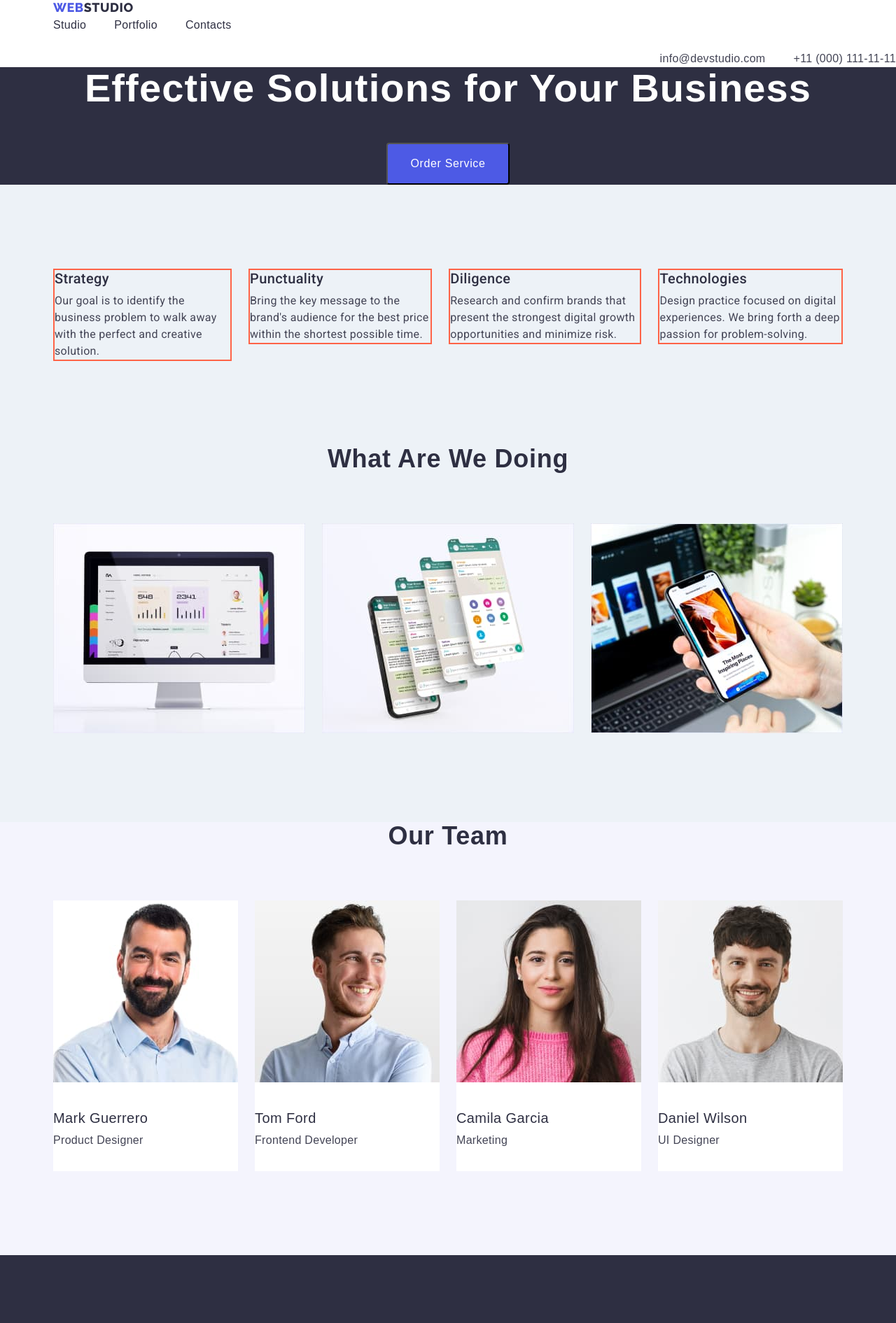
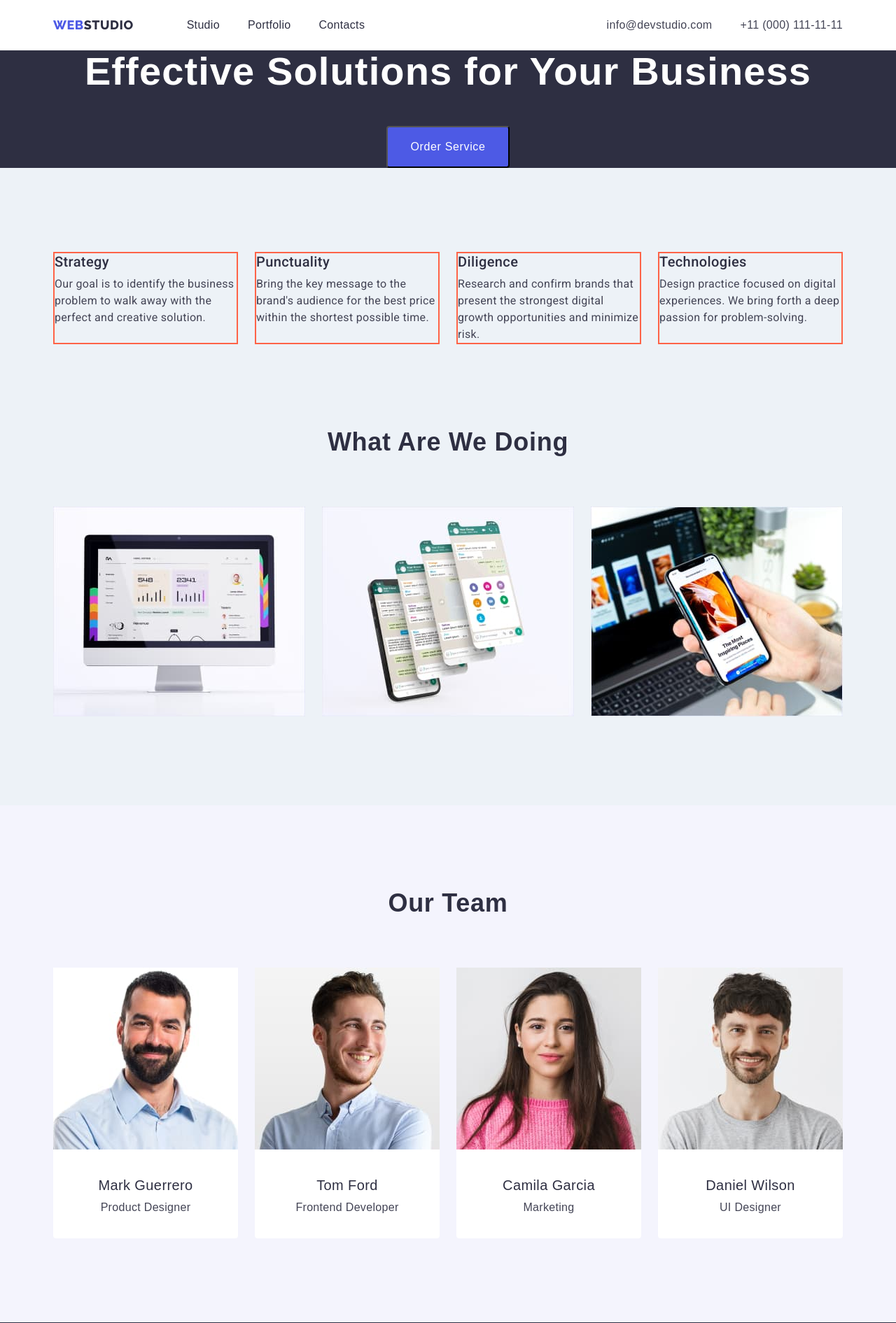
Before and after one commit to innovatsiya/goit-markup-hw-03, a plain HTML site: page index.html in a window 1280 px wide. Shown: the top 1891 px of the page at 70% size. Drawn offline with nearby package versions, Linux system fonts and the light colour scheme.

Commit message:
updated-header

```diff
--- a/css/styles.css
+++ b/css/styles.css
@@ -59,21 +59,32 @@ p {
   background: #ffffff;
 }
 
+.header-nav {
+  display: flex;
+  align-items: center;
+}
+
 .header-list {
   display: flex;
-  align-items: center;
-  gap: 40px;
+  margin-left: 76px;
 }
 
+.header-items + .header-items {
+  margin-left: 40px;
+}
+
+/* .header-items:last-child {
+  margin-right: 0px;
+} */
+
 .header-links {
-  display: block;
+  padding-top: 24px;
+  padding-bottom: 24px;
   font-weight: 500;
   font-size: 16px;
   line-height: 1.5;
   letter-spacing: 0.02em;
   color: #2e2f42;
-  padding-top: 24 px;
-  padding-bottom: 24px;
 }
 
 .header-links:hover,
@@ -81,19 +92,32 @@ p {
   color: #404bbf;
 }
 
+.header-items {
+  padding: 24px 0px;
+}
+
 .address {
+  margin-left: auto;
   font-style: normal;
 }
 
 .navigation {
-
+  display: flex;
+  align-items: center;
 }
 
 .address-list{
   display: flex;
-  align-items: center;
-  justify-content: flex-end;
   gap: 40px;
+}
+
+.address-items {
+
+}
+
+.address-links {
+  display: block;
+  padding: 24px 0px;
 }
 
 .address-list .address-links {
@@ -114,6 +138,10 @@ p {
   text-align: center;
   margin: 0;
   background: #2e2f42;
+}
+
+.hero-box {
+
 }
 
 .hero-name {
@@ -209,12 +237,11 @@ p {
 
 .benefits-list {
   display: flex;
-  align-items: flex-start;
-  flex-basis: calc((100% - 3*24px) / 4);
   gap: 24px;
 }
 
 .benefits-items {
+  flex-basis: calc((100% - 3*24px) / 4);
   border: 2px solid tomato;
 }
 
@@ -227,6 +254,7 @@ p {
   letter-spacing: 0.02em;
   color: #2e2f42;
 }
+
 .benefits-text {
   margin-top: 8px;
   font-family: "Roboto";
@@ -249,9 +277,12 @@ p {
 
 .services-list {
   display: flex;
-  align-items: flex-start;
   gap: 24px;
   margin-top: 72px;
+}
+
+.services-list-items {
+  width: calc((100% - 48px) / 3);
 }
 
 .section-services {
@@ -260,7 +291,16 @@ p {
 }
 
 .section-team {
+  padding-top: 120px;
   background: #f4f4fd;
+}
+
+.container-team {
+  display: flex;
+  flex-direction: column;
+  text-align: center;
+  padding: 32px 16px;
+  border-radius: 0px 0px 4px 4px;
 }
 
 .team-list {
@@ -283,12 +323,13 @@ p {
 }
 
 .team-list-items {
-  padding-bottom: 32px;
   background-color: #ffffff;
+  width: calc((100% - 72px) / 4);
+  border-radius: 0px 0px 4px 4px;
 }
 
 .team-names {
-  margin-top: 32px;
+  margin-bottom: 8px;
   font-style: normal;
   font-weight: 500;
   font-size: 20px;
@@ -298,7 +339,6 @@ p {
 }
 
 .team-positions {
-  margin-top: 8px;
   font-style: normal;
   font-weight: 400;
   font-size: 16px;
@@ -347,7 +387,11 @@ p {
 .portfolio-list-icons {
   flex-basis: calc((100% - 48px) / 3);
   padding-bottom: 32px;
-  border-color: 1px solid #E7E9FC;
+  border-bottom: 1px solid #E7E9FC;
+}
+
+.container-portfolio-items {
+
 }
 
 .portfolio-title-items {
--- a/index.html
+++ b/index.html
@@ -12,8 +12,10 @@
     <link rel="stylesheet" href="css/styles.css">
 </head>
 <body>
+<!--Голова-->
     <header class="header">
-       <div class="container">
+       <div class="container header-nav">
+<!--Навігація-->
            <nav class="navigation">
                 <a href="./index.html" class="link-logo link">Web<span class="logo-studio-header">Studio</span></a>
                 <ul class="header-list list">
@@ -28,21 +30,26 @@
                     </li>
                 </ul>
            </nav>
-       </div>
+<!--Адреси-->
          <address class="address">
             <ul class="address-list list">
-                <li> <a href="mailto:info@devstudio.com" class="address-links link">info@devstudio.com</a>
+                <li class="address-items"> <a href="mailto:info@devstudio.com" class="address-links link">info@devstudio.com</a>
                 </li>
-                <li> <a href="tel:+110001111111" class="address-links link">+11 (000) 111-11-11</a>
+                <li class="address-items"> <a href="tel:+110001111111" class="address-links link">+11 (000) 111-11-11</a>
                 </li>
              </ul>
          </address>
+       </div>
     </header>
     <main>
+<!--Секція Герой-->
         <section class="hero">
+            <div class="hero-box">
                 <h1 class="hero-name">Effective Solutions for Your Business</h1>
                 <button type="button" class="order-btn">Order Service</button>
+            </div>
         </section>
+<!--Секція переваги-->
        <section class="section-benefits">
           <div class="container">
             <h2 hidden class="benefits-title">our benefits</h2>
@@ -52,46 +59,57 @@
                     <li class="benefits-items"> <h3 class="benefits-items-name">Diligence</h3><p class="benefits-text">Research and confirm brands that present the strongest digital growth opportunities and minimize risk.</p></li>
                     <li class="benefits-items"> <h3 class="benefits-items-name">Technologies</h3><p class="benefits-text">Design practice focused on digital experiences. We bring forth a deep passion for problem-solving.</p></li>
                 </ul>
+           </div>
         </section>
+<!--Секція сервіси-->
+            <section class="section-services">
                 <div class="container">
-                <section class="section-services">
                     <h2 class="services-title">What are we doing</h2>
                     <ul class="services-list list">
                         <li class="services-list-items"> <a href=""><img src="./images/img1.jpg" alt="computer" width="360" height="300" class="services-list-pics"></a></li>
                         <li class="services-list-items"> <a href=""><img src="./images/img2.jpg" alt="phone slides" width="360" height="300" class="services-list-pics"></a></li>
                         <li class="services-list-items"> <a href=""><img src="./images/img3.jpg" alt="phone" width="360" height="300" class="services-list-pics"></a></li>
                     </ul>
+                </div>
             </section>
-            </div>
+<!--Секція команда-->
            <section class="section-team">
                 <div class="container">
                     <h2 class="team-title">Our Team</h2>
                     <ul class="team-list list">
                         <li class="team-list-items"> <img src="./images/img4.jpg" alt="mark guerrero"
                             width="264" height="260">
+                        <div class="container-team">
                             <h3 class="team-names">Mark Guerrero</h3>
                             <p class="team-positions">Product Designer</p>
+                        </div>
                     </li>
                         <li class="team-list-items"> <img src="./images/img5.jpg" alt="tom ford"
                             width="264" height="260">
+                        <div class="container-team">
                             <h3 class="team-names">Tom Ford</h3>
                             <p class="team-positions">Frontend Developer</p>
+                        </div>
                     </li>
                         <li class="team-list-items"><img src="./images/img6.jpg" alt="camila garcia"
                             width="264" height="260">
+                        <div class="container-team">
                             <h3 class="team-names">Camila Garcia</h3>
                             <p class="team-positions">Marketing</p>
+                        </div>
                     </li>
                         <li class="team-list-items"><img src="./images/img7.jpg" alt="daniel wilson"
                             width="264" height="260">
+                        <div class="container-team">
                             <h3 class="team-names">Daniel Wilson</h3>
                             <p class="team-positions">UI Designer</p>
+                        </div>
                     </li>
                     </ul>
                 </div>
-</div>
        </section>
     </main>
+<!--Ножки-->
     <footer class="footer">
         <a href="./index.html" class="link-logo link">Web<span class="logo-studio-footer">Studio</span></a>
         <p class="footer-text">Increase the flow of customers and sales for your business with digital marketing & growth solutions.
@@ -116,7 +134,6 @@
 
 
       <!--test-->
-
       <div class="container">
         <ul class="card-set">
           <li class="item">
```
Also changed, not shown: portfolio.html (+18 -0 lines). Lines whose indentation alone changed are shown as unchanged.
